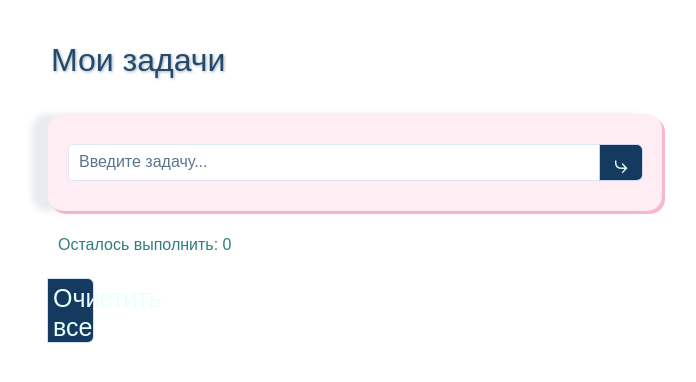
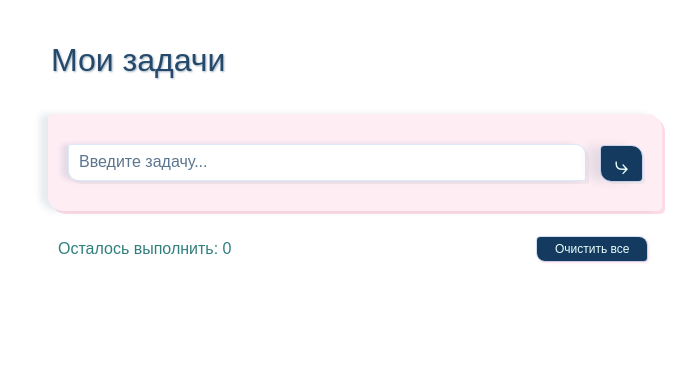
Before and after one commit to ViktoriaElm/nextjs-todo-list, a Next.js app: page / in a window 1280 px wide. Shown: the top 382 px of the page, without its empty margins (2-698 px from the left). Built offline with nearby package versions, Linux system fonts and the light colour scheme.

Commit message:
подправила кнопку очистить все в css

```diff
--- a/pages/index.js
+++ b/pages/index.js
@@ -41,8 +41,10 @@ export default function App() {
             </header>
 
             <ToDoForm addTask={addTask} />
-            <h3>Осталось выполнить: {todos.length}</h3>
-            <button className="clearAll" onClick={clearAll}>Очистить все</button>
+            <div className="clearBtn">
+                <h3>Осталось выполнить: {todos.length}</h3>
+                <button className="clearAll" onClick={clearAll}>Очистить все</button>
+            </div>
 
             <div className="task">
 
--- a/public/globals.css
+++ b/public/globals.css
@@ -18,7 +18,7 @@ h1 {
   margin: 0px 3px 0px;
   font: 4vmin sans-serif;
   color: rgb(20, 59, 95, 0.9);
-  text-shadow: 1px 1px 3px rgb(20, 59, 95, 0.4);
+  text-shadow: 1px 1px 2px rgb(20, 59, 95, 0.4);
 }
 
 form {
@@ -27,8 +27,8 @@ form {
   margin:35px 0px 25px;
   padding: 30px 0px 30px;
   background-color: rgb(238, 77, 135, 0.1);
-  border-radius: 15px;
-  box-shadow: 3px 3px rgb(238, 77, 135, 0.4), -1em 0 .4em rgb(20, 59, 95, 0.1);
+  border-radius: 5px 15px;
+  box-shadow: 3px 3px rgb(238, 77, 135, 0.2), -0.5em 0 .4em rgb(20, 59, 95, 0.1);
   width: 48vw;
   min-width: 350px;
 }
@@ -46,48 +46,44 @@ input {
   background-color: white;
   border: none;
   outline:none;
-  border-top-left-radius: 5px;
-  border-bottom-left-radius: 5px;
+  border-radius: 3px 10px;
   border: 1px solid rgb(139, 179, 232, 0.3);
+  box-shadow: 3px 3px rgb(20, 59, 95, 0.05), -0.5em 0 .4em rgb(20, 59, 95, 0.1);
 }
 
 button {
-  margin: 0px 20px 0px 0px;
+  margin: 2px 20px 0px 15px;
   padding: 5px 5px 0px;
-
   width:7%;
   min-width: 40px;
-  border-radius: 5px;
-  border-top-left-radius: 0px;
-  border-bottom-left-radius: 0px;
+  border-radius: 3px 10px;
   border: none;
   outline: 1px solid rgb(139, 179, 232, 0.4);
   background-color: rgb(20, 59, 95);
   font-size: 25px;
   color: #EAFFFE;
+  box-shadow: 3px 3px rgb(20, 59, 95, 0.05), -0.5em 0 .4em rgb(20, 59, 95, 0.1);
 }
 
 h3 {
-  margin: 0px 10px 25px;
+  margin: 0px 15px 0px -15px;
   font: 2vmin sans-serif;
   color: #2F7F7C;
 }
 
 .item-todo {
-  border-radius: 15px;
+  border-radius: 3px 10PX;
   display: flex;
   justify-content: space-between;
-  align-items: center;
   align-items: flex-start;
   margin:5px 0px 5px 13px;
   width: 48vw;
   min-width: 330px;
-  box-shadow: 3px 3px rgb(238, 77, 135, 0.4), -1em 0 .4em rgb(20, 59, 95, 0.1);
+  box-shadow: 3px 3px rgb(238, 77, 135, 0.2), -0.5em 0 .4em rgb(20, 59, 95, 0.1);
 }
 
 .item-todo > div {
   display: flex;
-
   align-items: center;
   min-height:40px;
   border-radius: 5px;
@@ -130,3 +126,19 @@ span {
   height: 54vh;
   overflow: auto;
 }
+
+.clearAll {
+  font-size: 12px;
+  width: 110px;
+  padding: 5px;
+  border-radius: 3px 8px;
+  margin: 0px 10px;
+  box-shadow: 1px 1px 3px rgb(238, 77, 135, 0.3)
+}
+
+.clearBtn {
+  display: flex;
+  align-items: center;
+  justify-content: space-between;
+  padding-right: 17px;
+}
```
